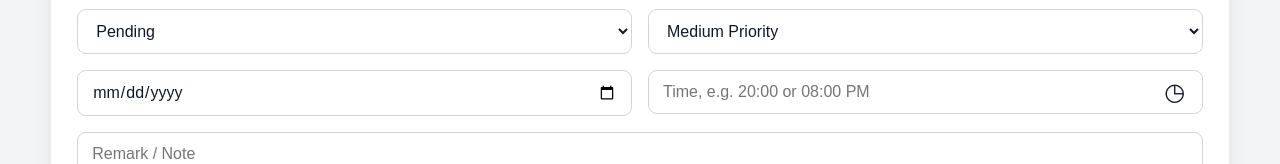
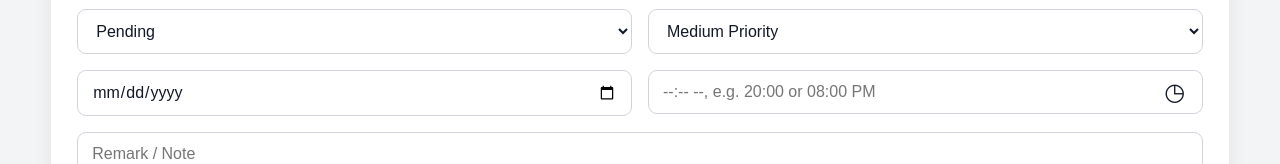
Before and after one commit to zyanonymoust/Task-Manage, a React (Vite) app in the folder frontend/: page / in a window 1280 px wide. Shown: the part 437-601 px from the top of the page. Built offline with nearby package versions, Linux system fonts and the light colour scheme; no server answers.

Commit message:
change again2

```diff
--- a/frontend/src/pages/TaskManagement.tsx
+++ b/frontend/src/pages/TaskManagement.tsx
@@ -395,7 +395,7 @@ function TimeInput({
                 aria-label={label}
                 type="text"
                 inputMode="text"
-                placeholder="Time, e.g. 20:00 or 08:00 PM"
+                placeholder="--:-- --, e.g. 20:00 or 08:00 PM"
                 maxLength={8}
                 autoComplete="off"
                 value={displayValue}
```
